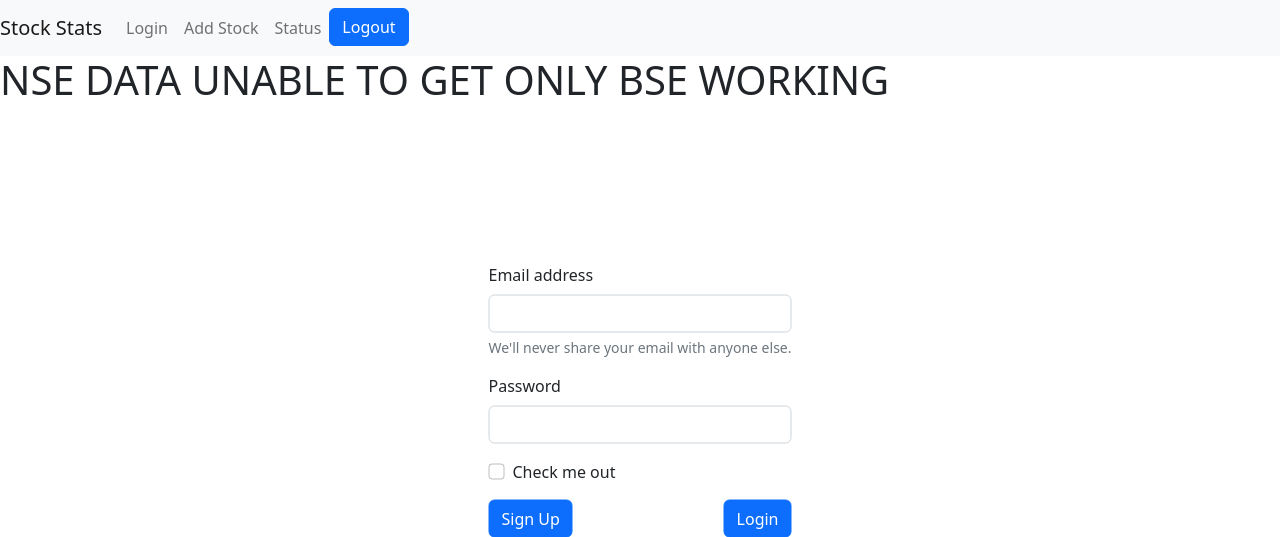
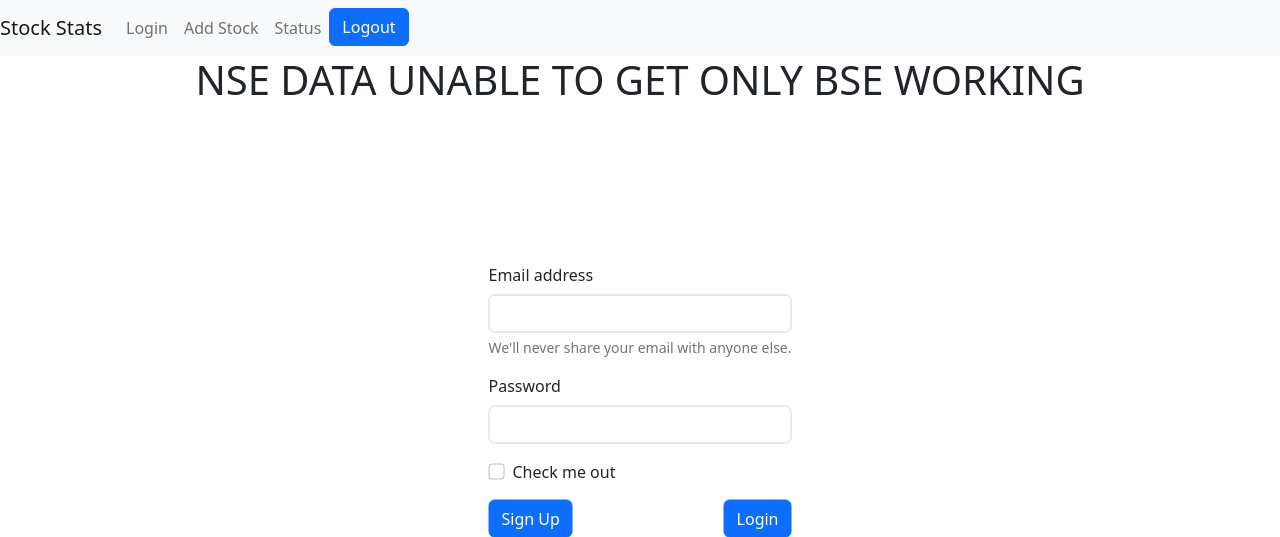
Before and after one commit to hitensam/Stock-Market-Management-System, a Django app: page /app1/user/ in a window 1280 px wide. Shown: the top 537 px of the page. Run offline with Django 3.2, Linux system fonts and the light colour scheme.

Commit message:
Update base.html

```diff
--- a/app1/templates/app1/base.html
+++ b/app1/templates/app1/base.html
@@ -41,7 +41,7 @@
         </div>
       </nav>
     <body>
-        <h1 style="align-text:center"> NSE DATA UNABLE TO GET ONLY BSE WORKING</h1>
+        <h1 style="text-align:center"> NSE DATA UNABLE TO GET ONLY BSE WORKING</h1>
       {% block message %}
       {% endblock %}
         {% block content %}
```
